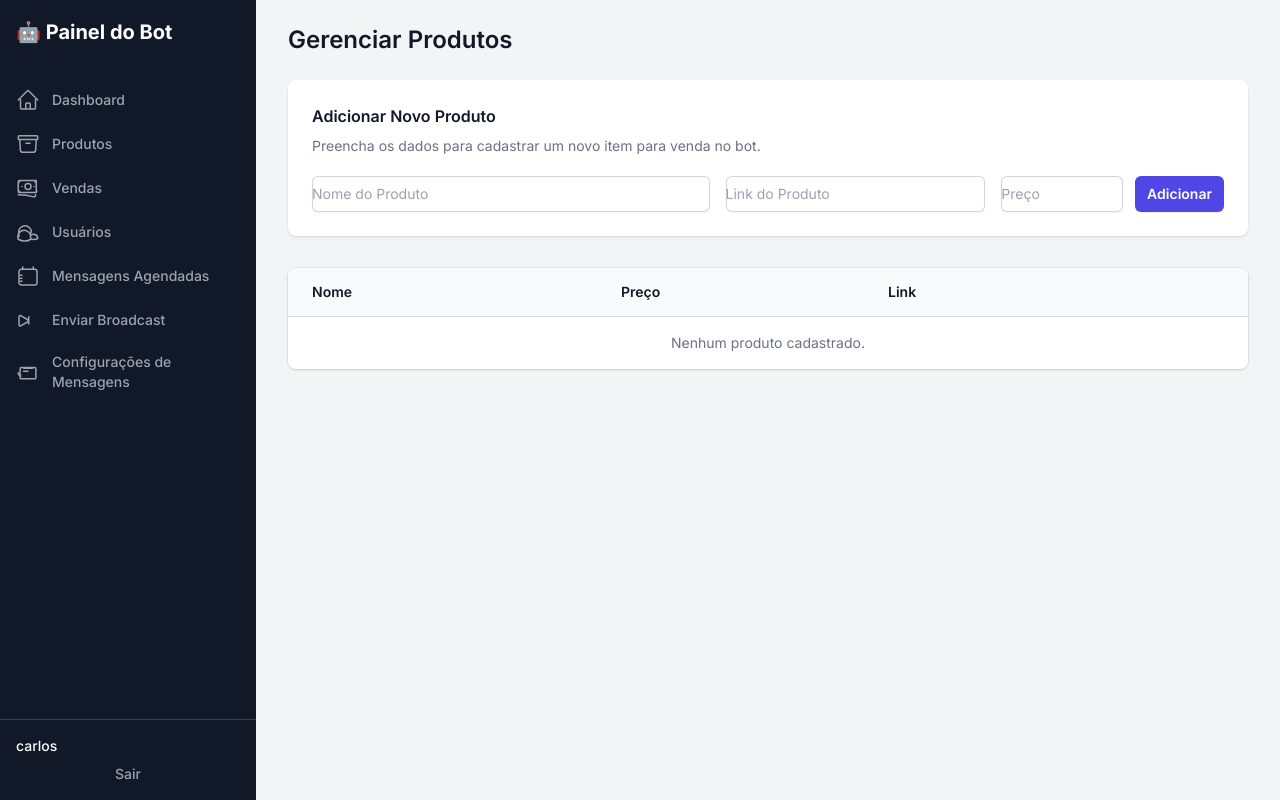
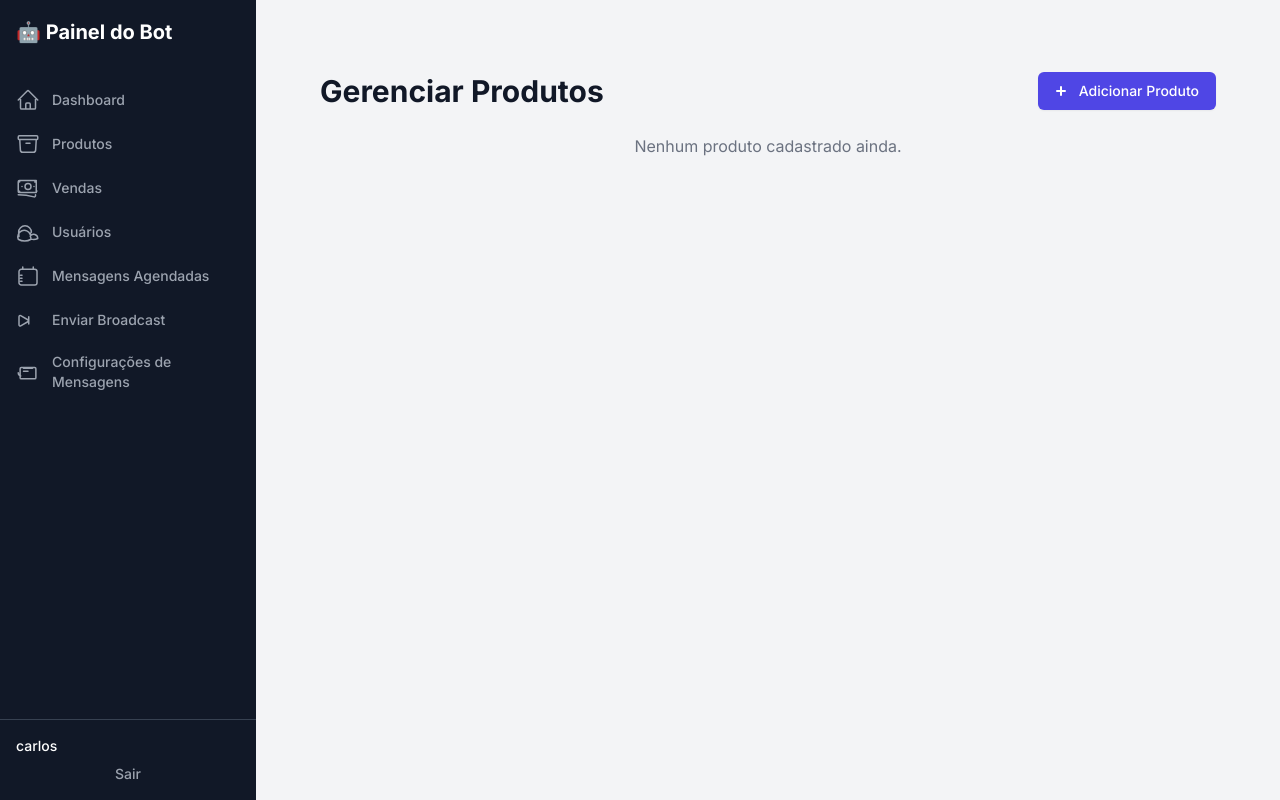
Before and after one commit to furaohost/Bot-TelegramSV, a Flask app: template web/templates/produtos.html in a window 1280 px wide. Run offline with Flask 3, Linux system fonts and the light colour scheme; the template is opened without the code that fills it, so the values that code supplies are empty; a user stored in the database is signed in; parts of the project's set-up code (start-up, migrations or seed data) failed here and were passed over; some libraries are stand-ins or nearby versions.

Commit message:
Ajuste templat produto
Ajuste de templat do produto

```diff
--- a/web/templates/produtos.html
+++ b/web/templates/produtos.html
@@ -1,72 +1,86 @@
 {% extends "layout.html" %}
 
-{% block title %}Produtos{% endblock %}
+{% block title %}
+Produtos
+{% endblock %}
 
 {% block content %}
-<h1 class="text-2xl font-semibold text-gray-900">Gerenciar Produtos</h1>
-
-<!-- Formulário para Adicionar Produto -->
-<div class="mt-6 bg-white shadow sm:rounded-lg">
-  <div class="px-4 py-5 sm:p-6">
-    <h3 class="text-base font-semibold leading-6 text-gray-900">Adicionar Novo Produto</h3>
-    <div class="mt-2 max-w-xl text-sm text-gray-500">
-      <p>Preencha os dados para cadastrar um novo item para venda no bot.</p>
-    </div>
-    <form class="mt-5 sm:flex sm:items-center" action="{{ url_for('produtos') }}" method="POST">
-      <div class="w-full grid grid-cols-1 sm:grid-cols-6 gap-4">
-        <div class="sm:col-span-3">
-            <label for="nome" class="sr-only">Nome do Produto</label>
-            <input type="text" name="nome" id="nome" required placeholder="Nome do Produto" class="block w-full rounded-md border-0 py-1.5 text-gray-900 shadow-sm ring-1 ring-inset ring-gray-300 placeholder:text-gray-400 focus:ring-2 focus:ring-inset focus:ring-indigo-600 sm:text-sm sm:leading-6">
-        </div>
-        <div class="sm:col-span-2">
-            <label for="link" class="sr-only">Link do Produto</label>
-            <input type="text" name="link" id="link" required placeholder="Link do Produto" class="block w-full rounded-md border-0 py-1.5 text-gray-900 shadow-sm ring-1 ring-inset ring-gray-300 placeholder:text-gray-400 focus:ring-2 focus:ring-inset focus:ring-indigo-600 sm:text-sm sm:leading-6">
-        </div>
-         <div class="sm:col-span-1">
-            <label for="preco" class="sr-only">Preço</label>
-            <input type="number" step="0.01" name="preco" id="preco" required placeholder="Preço" class="block w-full rounded-md border-0 py-1.5 text-gray-900 shadow-sm ring-1 ring-inset ring-gray-300 placeholder:text-gray-400 focus:ring-2 focus:ring-inset focus:ring-indigo-600 sm:text-sm sm:leading-6">
-        </div>
-      </div>
-      <button type="submit" class="mt-3 inline-flex w-full items-center justify-center rounded-md bg-indigo-600 px-3 py-2 text-sm font-semibold text-white shadow-sm hover:bg-indigo-500 focus-visible:outline focus-visible:outline-2 focus-visible:outline-offset-2 focus-visible:outline-indigo-600 sm:ml-3 sm:mt-0 sm:w-auto">Adicionar</button>
-    </form>
-  </div>
+<div class="max-w-7xl mx-auto py-6 sm:px-6 lg:px-8">
+    <div class="px-4 py-6 sm:px-0">
+        <div class="flex justify-between items-center mb-6">
+            <h1 class="text-3xl font-bold text-gray-900">Gerenciar Produtos</h1>
+            <a href="{{ url_for('adicionar_produto') }}" class="inline-flex items-center px-4 py-2 border border-transparent text-sm font-medium rounded-md shadow-sm text-white bg-indigo-600 hover:bg-indigo-700 focus:outline-none focus:ring-2 focus:ring-offset-2 focus:ring-indigo-500">
+                <svg class="-ml-1 mr-2 h-5 w-5" xmlns="http://www.w3.org/2000/svg" viewBox="0 0 20 20" fill="currentColor" aria-hidden="true">
+                    <path fill-rule="evenodd" d="M10 5a1 1 0 011 1v3h3a1 1 0 110 2h-3v3a1 1 0 11-2 0v-3H6a1 1 0 110-2h3V6a1 1 0 011-1z" clip-rule="evenodd" />
+                </svg>
+                Adicionar Produto
+            </a>
         </div>
 
-<!-- Tabela de Produtos -->
-<div class="mt-8 flow-root">
-    <div class="-mx-4 -my-2 overflow-x-auto sm:-mx-6 lg:-mx-8">
-      <div class="inline-block min-w-full py-2 align-middle sm:px-6 lg:px-8">
-        <div class="overflow-hidden shadow ring-1 ring-black ring-opacity-5 sm:rounded-lg">
-          <table class="min-w-full divide-y divide-gray-300">
+        {% with messages = get_flashed_messages(with_categories=true) %}
+            {% if messages %}
+                <div class="mb-4">
+                    {% for category, message in messages %}
+                        <div class="p-3 mb-2 rounded-md {{ 'bg-green-100 text-green-800' if category == 'success' else ('bg-red-100 text-red-800' if category == 'danger' else 'bg-blue-100 text-blue-800') }}">
+                            {{ message }}
+                        </div>
+                    {% endfor %}
+                </div>
+            {% endif %}
+        {% endwith %}
+
+        {% if produtos %}
+        <div class="shadow overflow-hidden border-b border-gray-200 sm:rounded-lg">
+            <table class="min-w-full divide-y divide-gray-200">
                 <thead class="bg-gray-50">
                     <tr>
-                <th scope="col" class="py-3.5 pl-4 pr-3 text-left text-sm font-semibold text-gray-900 sm:pl-6">Nome</th>
-                <th scope="col" class="px-3 py-3.5 text-left text-sm font-semibold text-gray-900">Preço</th>
-                <th scope="col" class="px-3 py-3.5 text-left text-sm font-semibold text-gray-900">Link</th>
-                <th scope="col" class="relative py-3.5 pl-3 pr-4 sm:pr-6"><span class="sr-only">Ações</span></th>
+                        <th scope="col" class="px-6 py-3 text-left text-xs font-medium text-gray-500 uppercase tracking-wider">
+                            ID
+                        </th>
+                        <th scope="col" class="px-6 py-3 text-left text-xs font-medium text-gray-500 uppercase tracking-wider">
+                            Nome
+                        </th>
+                        <th scope="col" class="px-6 py-3 text-left text-xs font-medium text-gray-500 uppercase tracking-wider">
+                            Preço
+                        </th>
+                        <th scope="col" class="px-6 py-3 text-left text-xs font-medium text-gray-500 uppercase tracking-wider">
+                            Link
+                        </th>
+                        <th scope="col" class="relative px-6 py-3">
+                            <span class="sr-only">Ações</span>
+                        </th>
                     </tr>
                 </thead>
-            <tbody class="divide-y divide-gray-200 bg-white">
+                <tbody class="bg-white divide-y divide-gray-200">
                     {% for produto in produtos %}
                     <tr>
-                <td class="whitespace-nowrap py-4 pl-4 pr-3 text-sm font-medium text-gray-900 sm:pl-6">{{ produto.nome }}</td>
-                <td class="whitespace-nowrap px-3 py-4 text-sm text-gray-500">R$ {{ "%.2f"|format(produto.preco) }}</td>
-                <td class="whitespace-nowrap px-3 py-4 text-sm text-gray-500 max-w-xs truncate">{{ produto.link }}</td>
-                <td class="relative whitespace-nowrap py-4 pl-3 pr-4 text-right text-sm font-medium sm:pr-6 space-x-4">
-                  <!-- LINK PARA EDITAR -->
-                  <a href="{{ url_for('edit_product', id=produto.id) }}" class="text-indigo-600 hover:text-indigo-900">Editar</a>
-                  <a href="{{ url_for('remove_product', id=produto.id) }}" class="text-red-600 hover:text-red-900">Remover</a>
+                        <td class="px-6 py-4 whitespace-nowrap text-sm font-medium text-gray-900">
+                            {{ produto.id }}
                         </td>
-              </tr>
-              {% else %}
-              <tr>
-                <td colspan="4" class="py-4 text-center text-sm text-gray-500">Nenhum produto cadastrado.</td>
+                        <td class="px-6 py-4 whitespace-nowrap text-sm text-gray-500">
+                            {{ produto.nome }}
+                        </td>
+                        <td class="px-6 py-4 whitespace-nowrap text-sm text-gray-500">
+                            R${{ "%.2f" | format(produto.preco) }}
+                        </td>
+                        <td class="px-6 py-4 whitespace-nowrap text-sm text-gray-500 truncate max-w-xs">
+                            <a href="{{ produto.link }}" target="_blank" class="text-indigo-600 hover:text-indigo-900">{{ produto.link }}</a>
+                        </td>
+                        <td class="px-6 py-4 whitespace-nowrap text-right text-sm font-medium">
+                            {# CORREÇÃO AQUI: Mudando 'edit_product' para 'editar_produto' e 'id' para 'produto_id' #}
+                            <a href="{{ url_for('editar_produto', produto_id=produto.id) }}" class="text-indigo-600 hover:text-indigo-900 mr-4">Editar</a>
+                            <form action="{{ url_for('deletar_produto', produto_id=produto.id) }}" method="POST" class="inline-block" onsubmit="return confirm('Tem certeza que deseja deletar este produto?');">
+                                <button type="submit" class="text-red-600 hover:text-red-900">Deletar</button>
+                            </form>
+                        </td>
                     </tr>
                     {% endfor %}
                 </tbody>
             </table>
         </div>
-      </div>
+        {% else %}
+        <p class="text-gray-500 text-center">Nenhum produto cadastrado ainda.</p>
+        {% endif %}
     </div>
 </div>
 {% endblock %}
```
Lines whose indentation alone changed are shown as unchanged.
